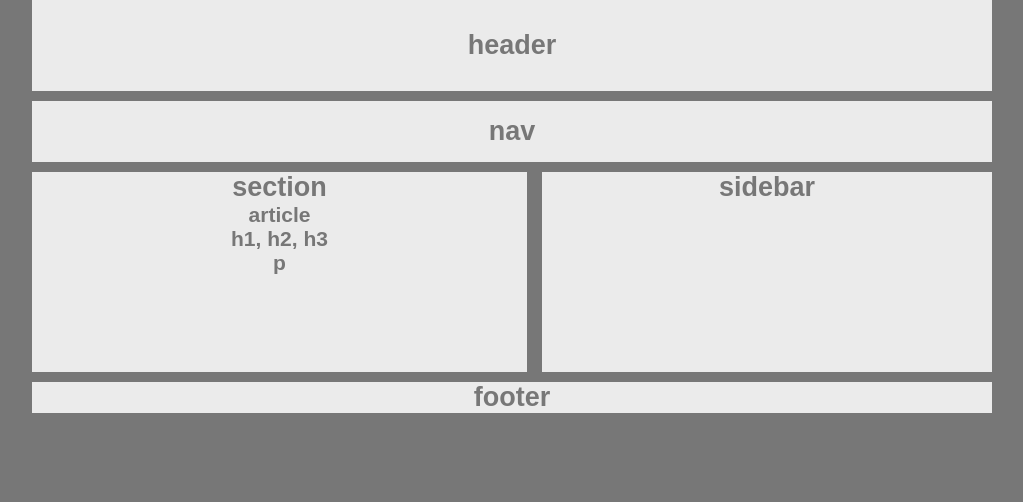
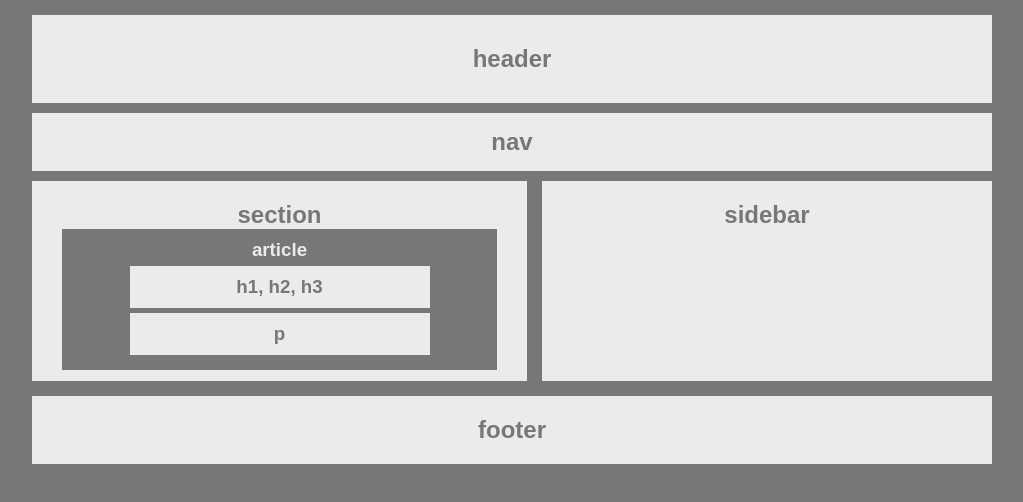
Before and after one commit to susanldavenport/HW-Wireframe, a plain HTML site: page Wireframe/index.html in a window 1280 px wide. Shown: the whole page, without its empty margins (128-1151 px from the left). Drawn offline with Linux system fonts and the light colour scheme.

Commit message:
css clear fix

```diff
--- a/Wireframe/index.html
+++ b/Wireframe/index.html
@@ -27,11 +27,15 @@
     <section>
         <div id="main-section">
         <h2>section</h2>
-                <article>
+            <div id="article-box">
                 <h3>article</h3>
+                <div id="header-box">
                     <h3>h1, h2, h3</h3>
+                </div>
+                <div id="paragraph-box">
                     <h3>p</h3>
-                </article>
+                </div>
+            </div>
         </div>
     </section>
 </div>
--- a/Wireframe/style.css
+++ b/Wireframe/style.css
@@ -6,7 +6,7 @@
 body{
     background-color: #777777;
     font-family: Arial, Helvetica, sans-serif;
-    font-size: 18px;
+    font-size: 16px;
     width: 960px;
     margin: 0 auto;
 }
@@ -16,6 +16,7 @@ header{
     color: #777777;
     text-align: center;
     padding: 30px;
+    margin-top: 15px;
 }
 
 nav{
@@ -33,7 +34,7 @@ nav{
     background-color: #ebebeb;
     color: #777777;
     text-align: center;
-    padding: 0 30px;
+    padding: 20px 30px;
     box-sizing: border-box;
 }
 
@@ -44,13 +45,23 @@ nav{
     background-color: #ebebeb;
     color: #777777;
     text-align: center;
-    padding: 0 30px;
-    margin-bottom: 10px;
+    padding: 20px 30px;
     box-sizing: border-box;
+    margin-bottom: 15px;
 }
 
-#article{
+#article-box{
+    background-color: #777777;
+    color: #ebebeb;
+    padding: 10px 0;
+}
 
+#header-box, #paragraph-box{
+    background-color: #ebebeb;
+    color: #777777;
+    width: 300px;
+    margin: 5px auto;
+    padding: 10px 0;
 }
 
 footer{
@@ -58,4 +69,6 @@ footer{
     background-color: #ebebeb;
     color: #777777;
     text-align: center;
+    padding: 20px;
+
 }
```
Lines whose indentation alone changed are shown as unchanged.
